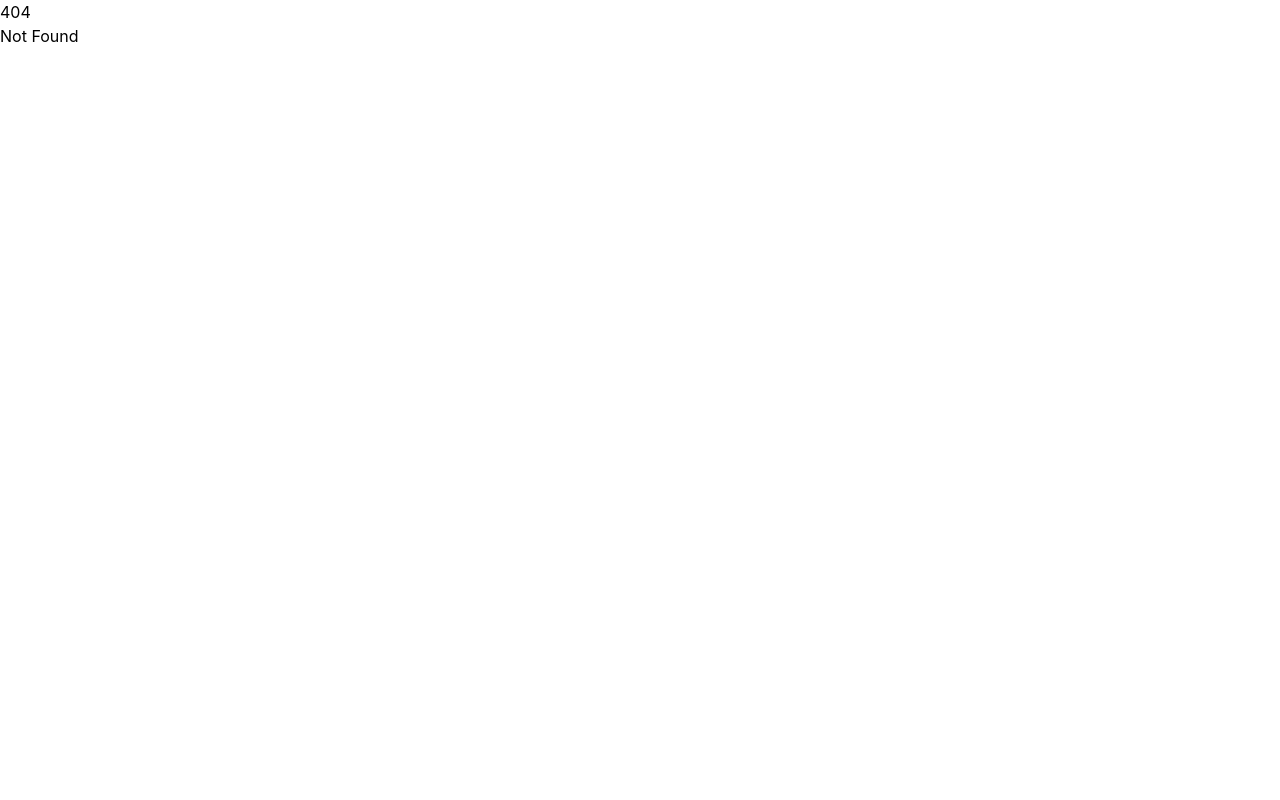
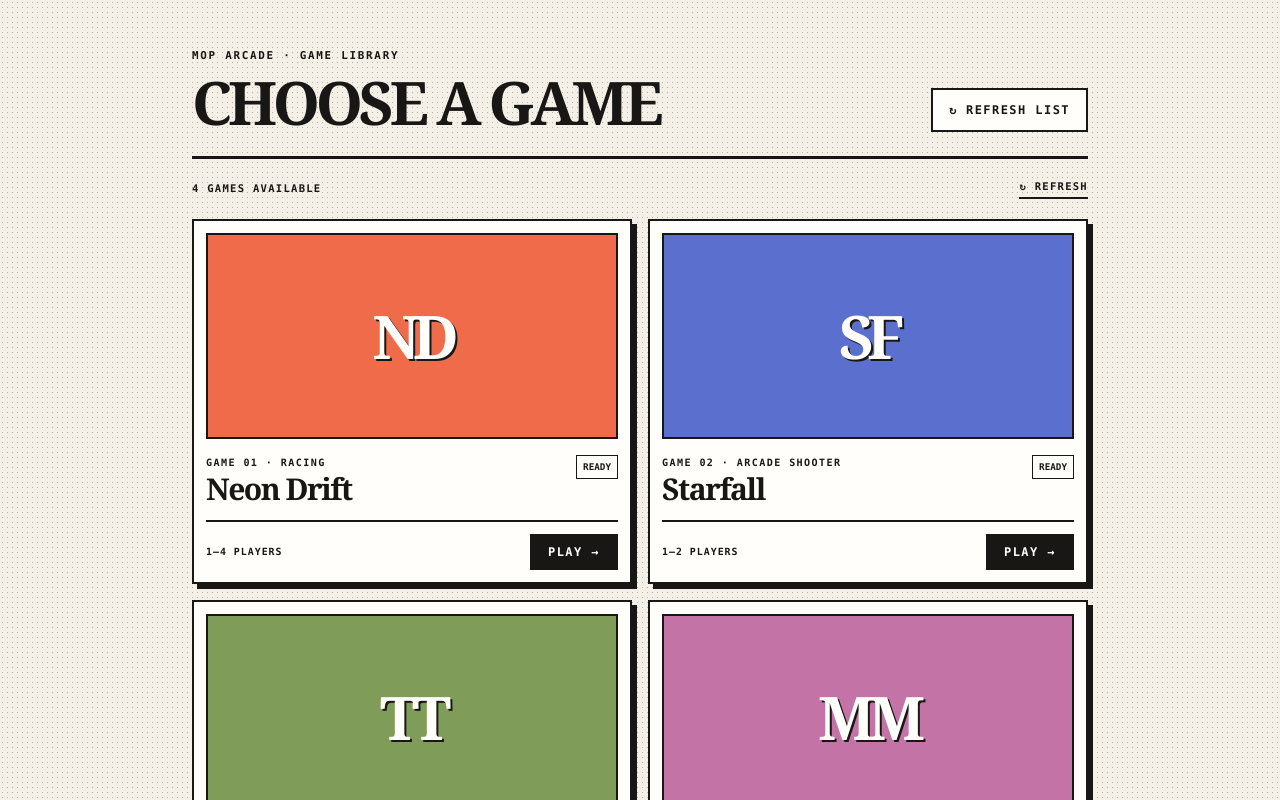
Before and after one commit to CoolAlmorstand/mop, a SvelteKit app in the folder frontend/: page /user/1/games in a window 1280 px wide. Before the commit this address had no page. Shown: the top 800 px of the page. Built offline with nearby package versions, Linux system fonts and the light colour scheme.

Commit message:
initial games page template

```diff
--- /dev/null
+++ b/frontend/src/routes/user/[userId]/games/+page.svelte
@@ -0,0 +1,55 @@
+<svelte:head>
+	<title>Games — MOP</title>
+	<meta name="description" content="Choose a game to play" />
+</svelte:head>
+
+<script lang="ts">
+	const games = [
+		{ title: 'Neon Drift', genre: 'RACING', players: '1–4 PLAYERS', art: 'ND', color: 'bg-[#ef6b4a]' },
+		{ title: 'Starfall', genre: 'ARCADE SHOOTER', players: '1–2 PLAYERS', art: 'SF', color: 'bg-[#5b6fce]' },
+		{ title: 'Tiny Tactics', genre: 'STRATEGY', players: '2–6 PLAYERS', art: 'TT', color: 'bg-[#7f9d58]' },
+		{ title: 'Moon Match', genre: 'PUZZLE', players: '1–2 PLAYERS', art: 'MM', color: 'bg-[#c373a5]' }
+	];
+</script>
+
+<main class="min-h-screen bg-[#f4f0e7] bg-[radial-gradient(#b7b0a1_0.7px,transparent_0.7px)] bg-[size:5px_5px] px-5 py-8 font-mono text-[#191716] sm:px-8 sm:py-12">
+	<div class="mx-auto max-w-4xl">
+		<header class="border-b-[3px] border-[#191716] pb-6 sm:flex sm:items-end sm:justify-between">
+			<div>
+				<p class="mb-2 text-[0.68rem] font-bold tracking-[0.16em]">MOP ARCADE · GAME LIBRARY</p>
+				<h1 class="font-serif text-5xl font-bold leading-none tracking-[-0.07em] sm:text-6xl">CHOOSE A GAME</h1>
+			</div>
+			<button class="mt-5 inline-flex items-center gap-2 border-2 border-[#191716] bg-[#fffefa] px-4 py-3 text-xs font-bold tracking-[0.12em] transition hover:-translate-x-0.5 hover:-translate-y-0.5 hover:shadow-[3px_3px_0_#191716] focus-visible:outline-2 focus-visible:outline-offset-2 focus-visible:outline-[#191716] sm:mt-0" type="button">
+				<span aria-hidden="true">↻</span> REFRESH LIST
+			</button>
+		</header>
+
+		<div class="mt-5 flex items-center justify-between text-[0.66rem] font-bold tracking-[0.12em]">
+			<span>4 GAMES AVAILABLE</span>
+			<button class="border-b-2 border-[#191716] pb-0.5 transition hover:text-[#ef6b4a] focus-visible:outline-2 focus-visible:outline-offset-2 focus-visible:outline-[#191716]" type="button">↻ REFRESH</button>
+		</div>
+
+		<ul class="mt-5 grid gap-4 md:grid-cols-2">
+			{#each games as game, index}
+				<li class="group border-2 border-[#191716] bg-[#fffefa] p-3 shadow-[5px_5px_0_#191716] transition hover:-translate-x-1 hover:-translate-y-1 hover:shadow-[8px_8px_0_#191716]">
+					<div class={`grid aspect-[16/8] place-items-center border-2 border-[#191716] ${game.color}`}>
+						<span class="font-serif text-6xl font-bold tracking-[-0.12em] text-[#fffefa] drop-shadow-[2px_2px_0_#191716]">{game.art}</span>
+					</div>
+					<div class="pt-4">
+						<div class="flex items-start justify-between gap-3">
+							<div>
+								<p class="text-[0.63rem] font-bold tracking-[0.14em]">GAME 0{index + 1} · {game.genre}</p>
+								<h2 class="mt-1 font-serif text-3xl font-bold leading-none tracking-[-0.05em]">{game.title}</h2>
+							</div>
+							<span class="border border-[#191716] px-1.5 py-1 text-[0.58rem] font-bold">READY</span>
+						</div>
+						<div class="mt-4 flex items-center justify-between border-t-2 border-[#191716] pt-3">
+							<span class="text-[0.62rem] font-bold tracking-[0.1em]">{game.players}</span>
+							<button class="border-2 border-[#191716] bg-[#191716] px-4 py-2 text-xs font-bold tracking-[0.12em] text-[#fffefa] transition hover:bg-[#ef6b4a] focus-visible:outline-2 focus-visible:outline-offset-2 focus-visible:outline-[#191716]" type="button">PLAY →</button>
+						</div>
+					</div>
+				</li>
+			{/each}
+		</ul>
+	</div>
+</main>
```
